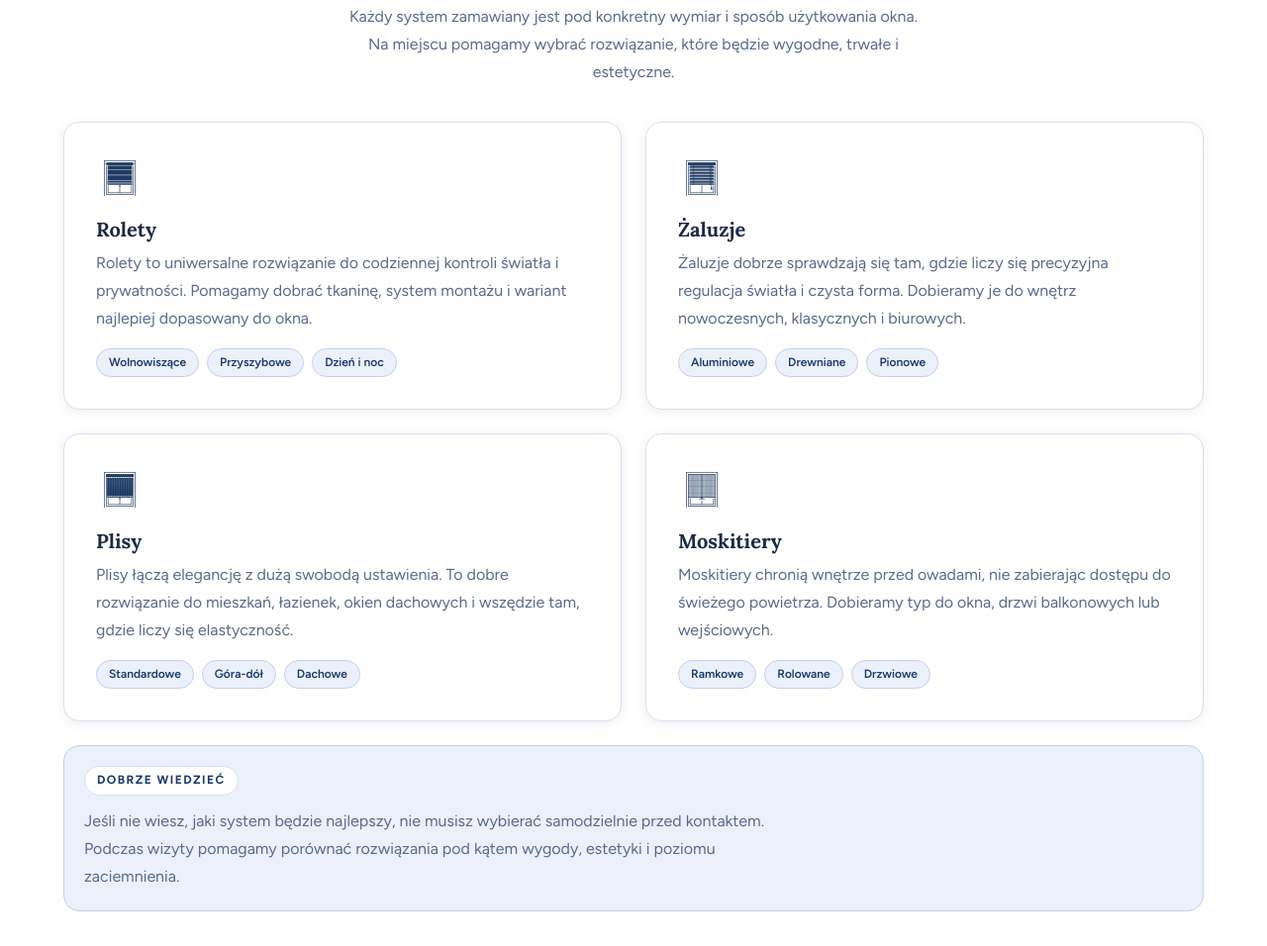
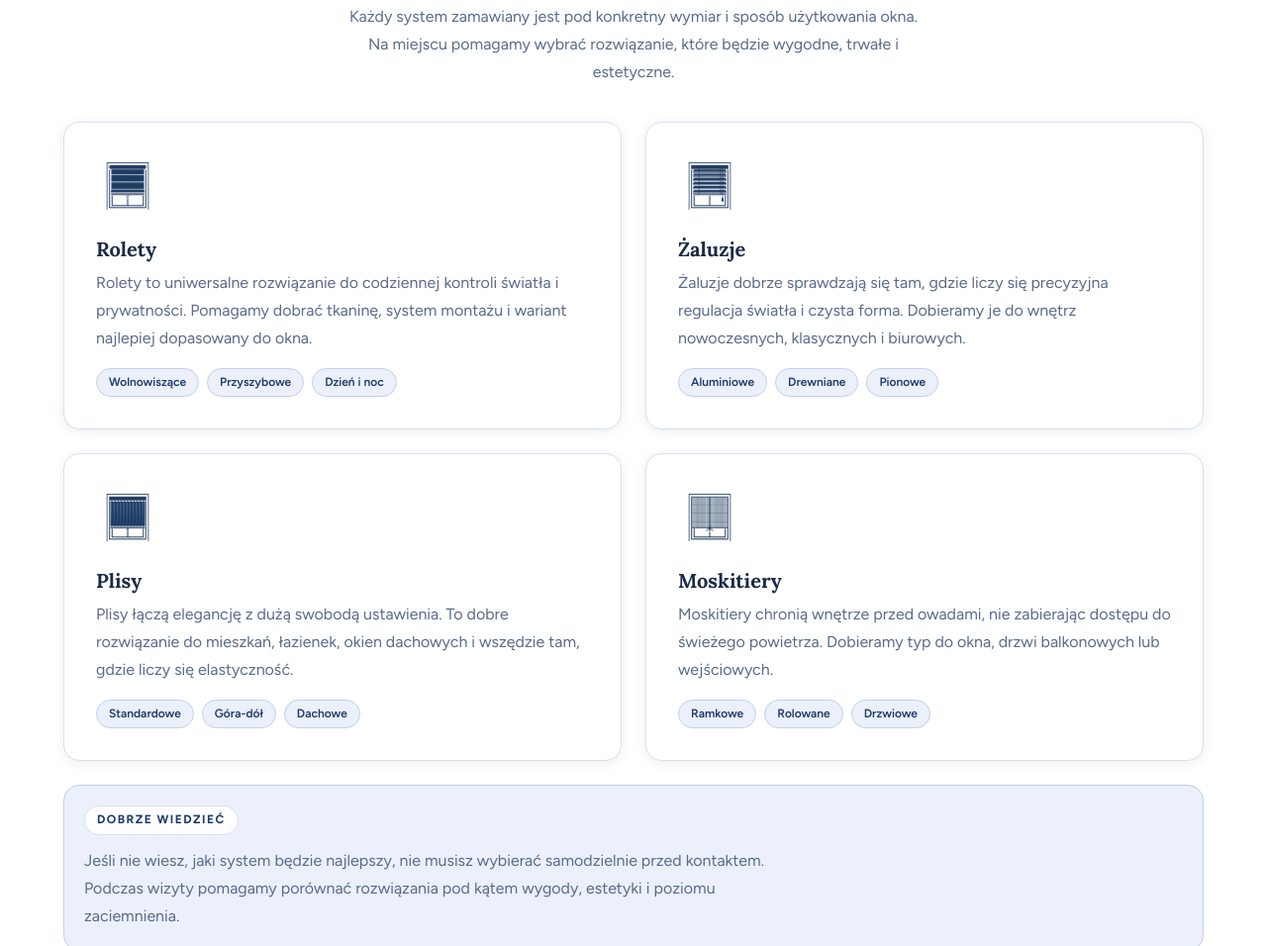
Before and after one commit to adminfavmotors/dmsolutions, a website built with Vite: page index.html in a window 1280 px wide. Shown: the part 907-1863 px from the top of the page at 99% size. Built offline with nearby package versions, Linux system fonts and the light colour scheme.

Commit message:
services: enlarge service-card icons 3rem → 4rem
Ikony produktów mają przyciągać uwagę (własne WebP), ale bez rozdymania kart.
Margin pod ikoną 1rem → 1.25rem dla proporcjonalnego rytmu.

Co-Authored-By: Claude Sonnet 4.6 <noreply@anthropic.com>

```diff
--- a/src/styles/components/services.css
+++ b/src/styles/components/services.css
@@ -38,9 +38,9 @@
 
 .service-card__icon {
   display: block;
-  width: 3rem;
-  height: 3rem;
-  margin-bottom: var(--space-4);
+  width: 4rem;
+  height: 4rem;
+  margin-bottom: var(--space-5);
 }
 
 .service-card__icon img {
```
